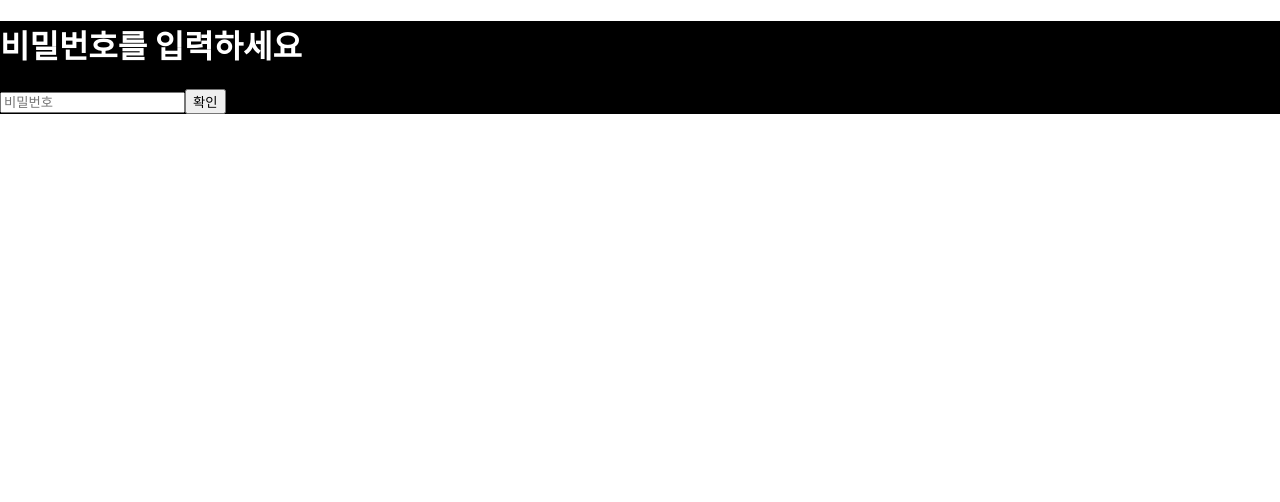
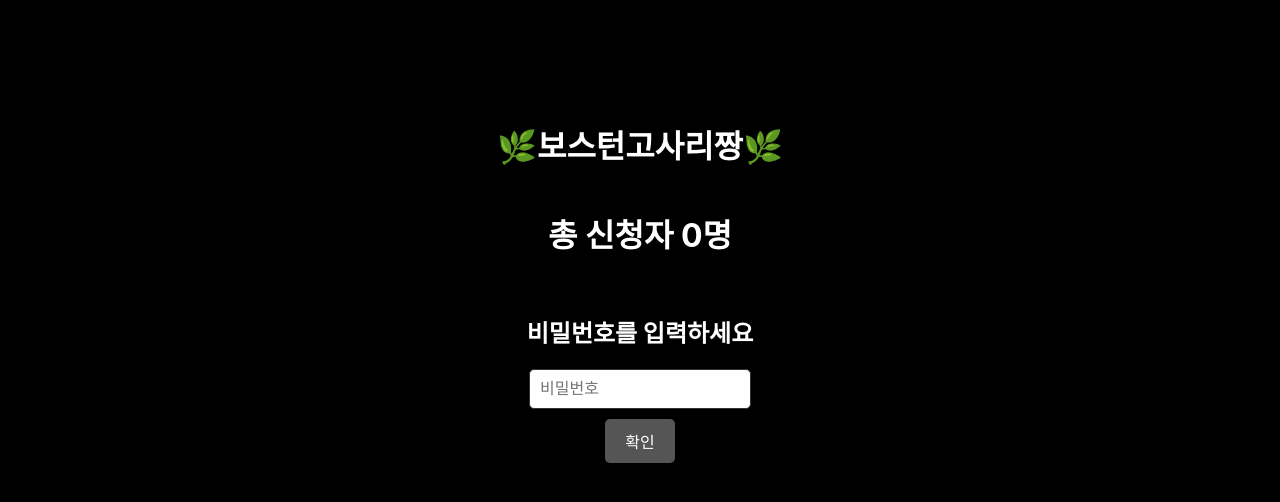
Before and after one commit to BostonGosari/runcanvas, a React (Create React App) app: page /list in a window 1280 px wide. Shown: the top 502 px of the page. Built offline with nearby package versions, Linux system fonts and the light colour scheme.

Commit message:
[style] 관리자페이지 리스트 디테일

```diff
--- a/src/routes/ListPage.js
+++ b/src/routes/ListPage.js
@@ -8,14 +8,41 @@ const PASSWORD = process.env.REACT_APP_PASSWORD;
 const ListPageComponent = styled.div`
   background-color: black;
   color: white;
-
+  min-height: 100vh;
+  display: flex;
+  flex-direction: column;
+  align-items: center;
+  padding-top: 100px;
   .audienceList {
     padding: 20px;
     text-align: center;
+    max-width: 800px;
+    width: 100%;
 
     h1 {
       font-size: 24px;
       margin-bottom: 20px;
+    }
+
+    .toggle-button {
+      display: flex;
+      justify-content: center;
+      margin-bottom: 20px;
+
+      button {
+        background-color: #555;
+        color: white;
+        border: none;
+        border-radius: 5px;
+        padding: 10px 20px;
+        cursor: pointer;
+        font-size: 16px;
+        margin: 0 10px;
+
+        &.active {
+          background-color: #777;
+        }
+      }
     }
 
     table {
@@ -44,12 +71,44 @@ const ListPageComponent = styled.div`
     tr:hover {
       background-color: #555;
     }
+
+    .data-count {
+      font-size: 18px;
+      margin-bottom: 10px;
+      color: #ccc;
+    }
+
+    .password-form {
+      display: flex;
+      flex-direction: column;
+      align-items: center;
+
+      input[type="password"] {
+        padding: 10px;
+        width: 200px;
+        border: 1px solid #333;
+        border-radius: 5px;
+        font-size: 16px;
+        margin-bottom: 10px;
+      }
+
+      button {
+        background-color: #555;
+        color: white;
+        border: none;
+        border-radius: 5px;
+        padding: 10px 20px;
+        cursor: pointer;
+        font-size: 16px;
+      }
+    }
   }
 `;
 
 function ListPage() {
   const [password, setPassword] = useState("");
   const [showTable, setShowTable] = useState(false);
+  const [showCrew, setShowCrew] = useState(true); // 기본적으로 크루명을 표시
   const [forms, setForms] = useState([]);
 
   const getForms = async () => {
@@ -61,7 +120,6 @@ function ListPage() {
 
   const handlePasswordSubmit = (e) => {
     e.preventDefault();
-    console.log(password, PASSWORD);
     if (password === PASSWORD) {
       getForms();
       setShowTable(true);
@@ -70,11 +128,48 @@ function ListPage() {
     }
   };
 
+  const toggleDataDisplay = (displayCrew) => {
+    setShowCrew(displayCrew);
+  };
+
   return (
     <ListPageComponent>
+      <h1>🌿보스턴고사리짱🌿</h1>
+      <h1> 총 신청자 {forms.length}명</h1>
+      <div className="audienceList">
         {showTable ? (
-        <div className="audienceList">
-          <h1>신청리스트</h1>
+          <>
+            <div className="toggle-button">
+              <button
+                className={showCrew ? "active" : ""}
+                onClick={() => toggleDataDisplay(true)}
+              >
+                크루
+              </button>
+              <button
+                className={!showCrew ? "active" : ""}
+                onClick={() => toggleDataDisplay(false)}
+              >
+                개인
+              </button>
+            </div>
+            {showCrew ? (
+              <>
+                <p>크루 신청자 리스트</p>
+                <div className="data-count">
+                  현재 크루 신청자 수:{" "}
+                  {forms.filter((form) => !!form.crew).length}
+                </div>
+              </>
+            ) : (
+              <>
+                <p>개인 신청자 리스트</p>
+                <div className="data-count">
+                  현재 개인 신청자 수:{" "}
+                  {forms.filter((form) => !form.crew).length}
+                </div>
+              </>
+            )}
             <table>
               <thead>
                 <tr>
@@ -86,7 +181,9 @@ function ListPage() {
                 </tr>
               </thead>
               <tbody>
-              {forms.map((per, index) => (
+                {forms
+                  .filter((form) => (showCrew ? !!form.crew : !form.crew))
+                  .map((per, index) => (
                     <tr key={index}>
                       <td>{index + 1}</td>
                       <td>{per.name}</td>
@@ -97,9 +194,9 @@ function ListPage() {
                   ))}
               </tbody>
             </table>
-        </div>
+          </>
         ) : (
-        <form onSubmit={handlePasswordSubmit}>
+          <form className="password-form" onSubmit={handlePasswordSubmit}>
             <h1>비밀번호를 입력하세요</h1>
             <input
               type="password"
@@ -110,6 +207,7 @@ function ListPage() {
             <button type="submit">확인</button>
           </form>
         )}
+      </div>
     </ListPageComponent>
   );
 }
```
Also changed, not shown: 1 other file (tests, documents, lock files or other folders). Lines whose indentation alone changed are shown as unchanged.
